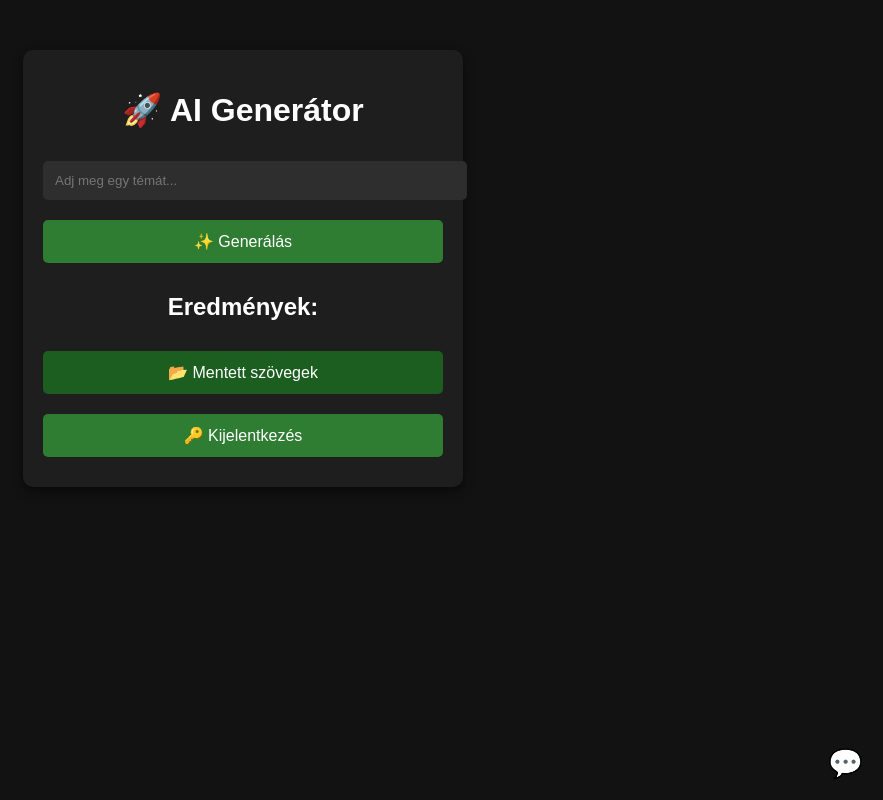
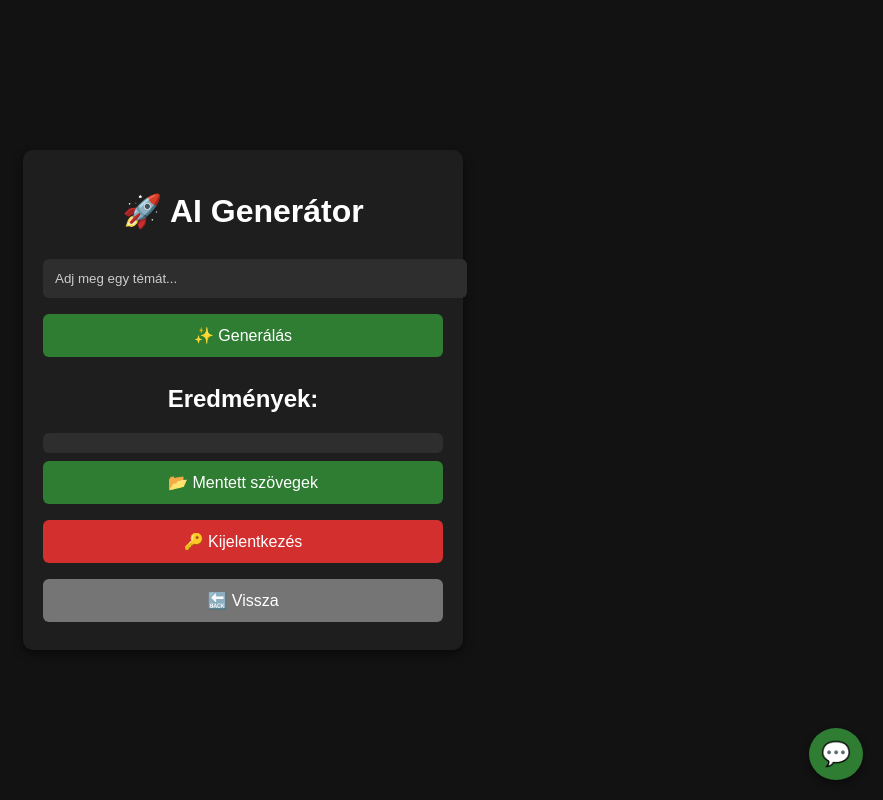
Before and after one commit to Takiii23/Marketingappigazi, a website: page public/app.html in a window 1280 px wide. Shown: the whole page, without its empty margins (397-1280 px from the left). Drawn offline with Linux system fonts and the light colour scheme.

Commit message:
Frissített design + visszalépés gomb + UI fixek

```diff
--- a/public/app.html
+++ b/public/app.html
@@ -17,6 +17,7 @@
 
     <button onclick="toggleSaved()" class="saved-btn">📂 Mentett szövegek</button>
     <button onclick="logout()" class="logout-btn">🔑 Kijelentkezés</button>
+    <button class="back-btn" onclick="goBack()">🔙 Vissza</button>
 </div>
 
 <!-- Chatbot gomb -->
@@ -24,7 +25,7 @@
 
 <!-- Chatbot popup -->
 <div id="chat-popup" class="popup hidden">
-    <h3>Chatbot <span class="close-btn" onclick="toggleChat()">❌</span></h3>
+    <h3>Chatbot</h3>
     <div id="chat-history"></div>
     <input type="text" id="chat-input" placeholder="Írj a chatbotnak...">
     <button onclick="sendMessage()">Küldés</button>
@@ -32,7 +33,7 @@
 
 <!-- Mentett szövegek popup -->
 <div id="saved-popup" class="popup hidden">
-    <h3>Mentett szövegek <span class="close-btn" onclick="toggleSaved()">❌</span></h3>
+    <h3>Mentett szövegek</h3>
     <div id="saved-list"></div>
 </div>
 
--- a/public/script.js
+++ b/public/script.js
@@ -120,3 +120,8 @@ async function register() {
         alert("❌ Hiba történt a regisztráció során!");
     }
 }
+
+// ✅ Külön függvényként kell lennie
+function goBack() {
+    window.history.back();
+}
--- a/public/style.css
+++ b/public/style.css
@@ -1,55 +1,95 @@
+/* Általános stílusok */
 body {
+    font-family: Arial, sans-serif;
     background-color: #121212;
     color: white;
-    font-family: Arial, sans-serif;
-    text-align: center;
+    display: flex;
+    justify-content: center;
+    align-items: center;
+    height: 100vh;
+    margin: 0;
 }
 
+/* Központi tartalom */
 .container {
-    max-width: 400px;
-    margin: 50px auto;
+    background-color: #1e1e1e;
     padding: 20px;
-    background-color: #1e1e1e;
     border-radius: 10px;
     box-shadow: 0px 4px 10px rgba(0, 0, 0, 0.5);
+    text-align: center;
+    width: 100%;
+    max-width: 400px;
 }
 
-input, button {
+/* Beviteli mezők */
+input {
     width: 100%;
     padding: 12px;
-    margin: 10px 0;
-    border-radius: 5px;
+    margin: 8px 0;
+    border-radius: 6px;
     border: none;
-}
-
-input {
     background-color: #2e2e2e;
     color: white;
 }
 
+input::placeholder {
+    color: #cccccc;
+}
+
+/* Gombok */
 button {
+    width: 100%;
+    padding: 12px;
+    margin: 8px 0;
     background-color: #2e7d32;
     color: white;
+    border: none;
+    border-radius: 6px;
     cursor: pointer;
     font-size: 16px;
+    transition: 0.3s;
 }
 
 button:hover {
     background-color: #1b5e20;
 }
 
-.saved-btn {
-    background-color: #1b5e20;
+/* Különleges gombok */
+.back-btn {
+    background-color: #757575;
 }
 
+.back-btn:hover {
+    background-color: #616161;
+}
+
+.logout-btn {
+    background-color: #d32f2f;
+}
+
+.logout-btn:hover {
+    background-color: #b71c1c;
+}
+
+/* Chatbot ikon */
 .chatbot-icon {
     position: fixed;
     bottom: 20px;
     right: 20px;
-    font-size: 28px;
+    background-color: #2e7d32;
+    color: white;
+    font-size: 24px;
+    padding: 12px;
+    border-radius: 50%;
     cursor: pointer;
+    box-shadow: 0px 4px 8px rgba(0, 0, 0, 0.4);
 }
 
+.chatbot-icon:hover {
+    background-color: #1b5e20;
+}
+
+/* Popup ablakok */
 .popup {
     position: fixed;
     bottom: 100px;
@@ -64,3 +104,38 @@ button:hover {
 .hidden {
     display: none;
 }
+
+/* Generálási eredmények */
+#results {
+    margin-top: 10px;
+    padding: 10px;
+    background-color: #2e2e2e;
+    border-radius: 6px;
+}
+
+/* Üzenetek */
+p {
+    font-size: 14px;
+    margin: 5px 0;
+}
+
+/* Mentett szövegek */
+#saved-list {
+    max-height: 200px;
+    overflow-y: auto;
+}
+
+/* Hibaüzenetek */
+.error {
+    color: #ff5252;
+    font-size: 14px;
+}
+
+/* Chatbox */
+#chat-popup, #saved-popup {
+    max-width: 300px;
+    background-color: #1e1e1e;
+    padding: 15px;
+    border-radius: 10px;
+    box-shadow: 0px 4px 10px rgba(0, 0, 0, 0.5);
+}
```
Also changed, not shown: public/index.html (+1 -1 lines).
